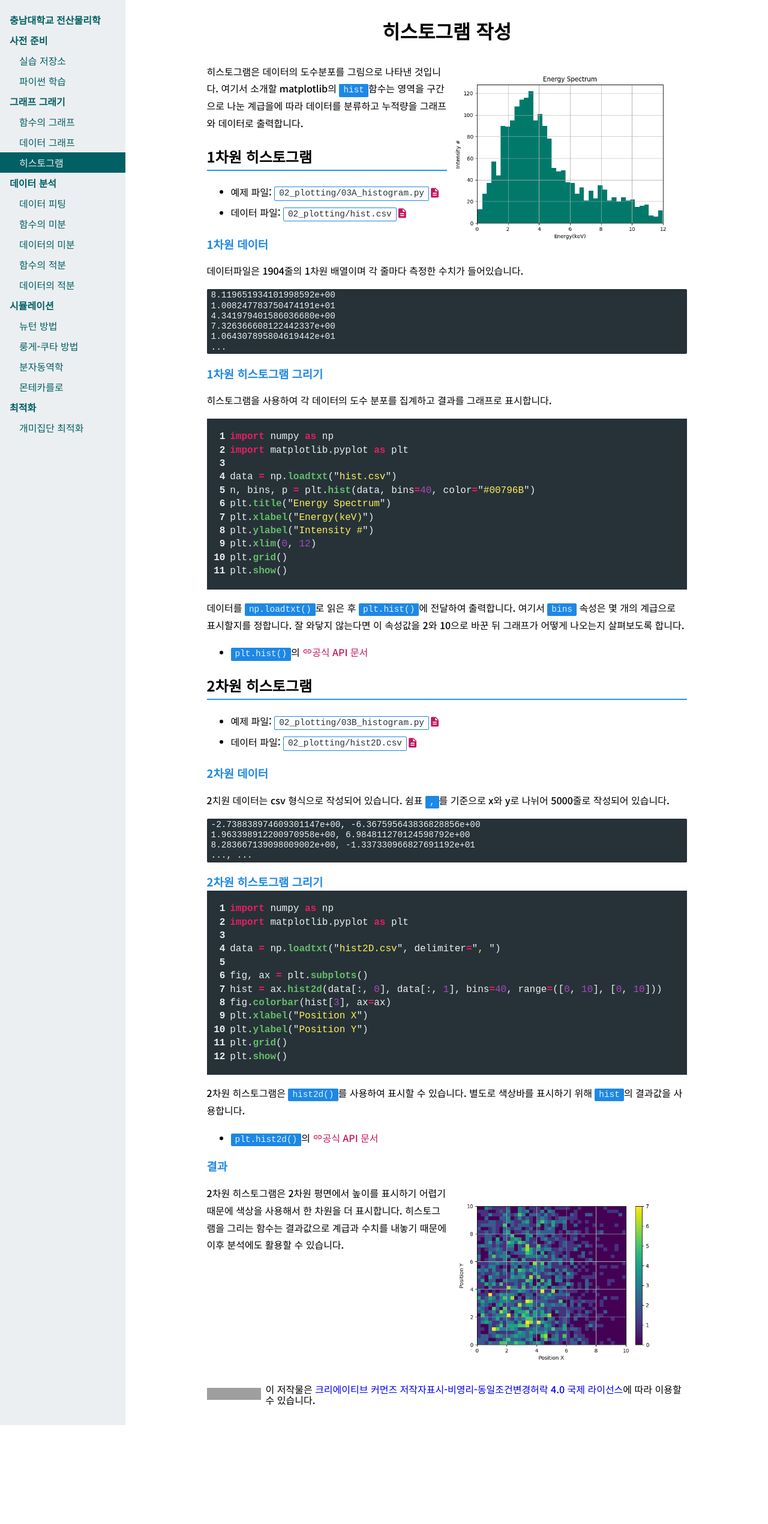
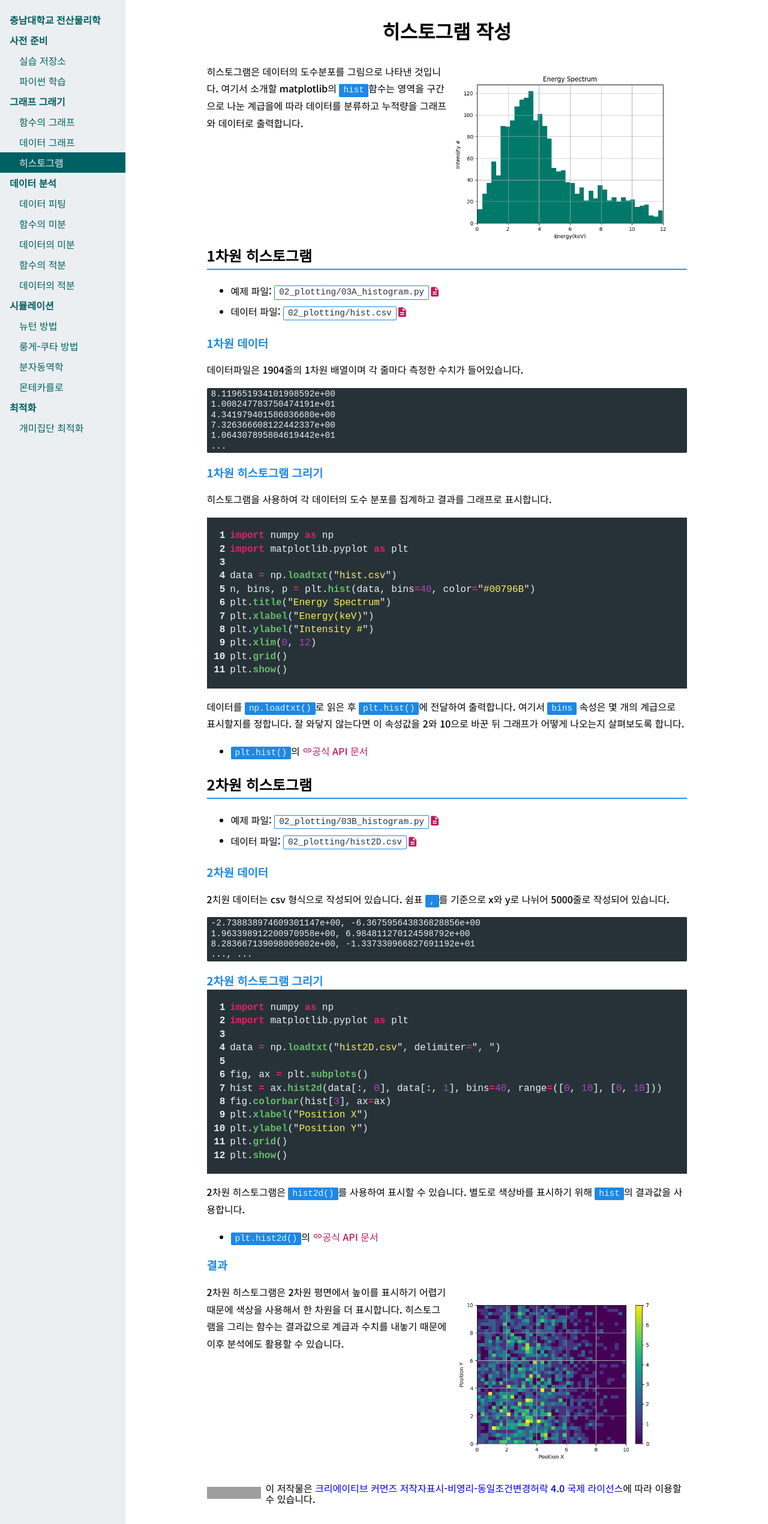
Before and after one commit to CNU-Computer-Physics/CNU-Computer-Physics.github.io, a Jekyll site: the page built from docs/plotting/histogram.md, in a window 1280 px wide. Shown: the whole page at 60% size. Built offline with Jekyll 4.4.1, drawn with Linux system fonts in a browser that asks for light colours; nearby versions of some CDN libraries; some web fonts are replaced; before the commit the page ends 2376 px from its top, so only the background shows below that; grey boxes are pictures that could not be loaded.

Commit message:
문단 스타일 변경

```diff
--- a/_sass/common.sass
+++ b/_sass/common.sass
@@ -35,9 +35,11 @@ article
   h2
     padding: 0.3em 0
     border-bottom: material-color('blue', '500') solid 2px
+    clear: both
   h3
     color: material-color('blue', '600')
     margin-bottom: 0
+    clear: both
   p
     clear: left
   p > img
```
